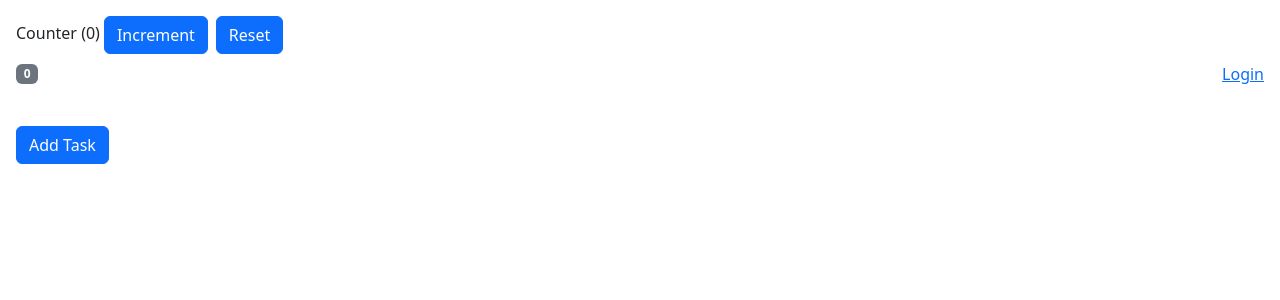
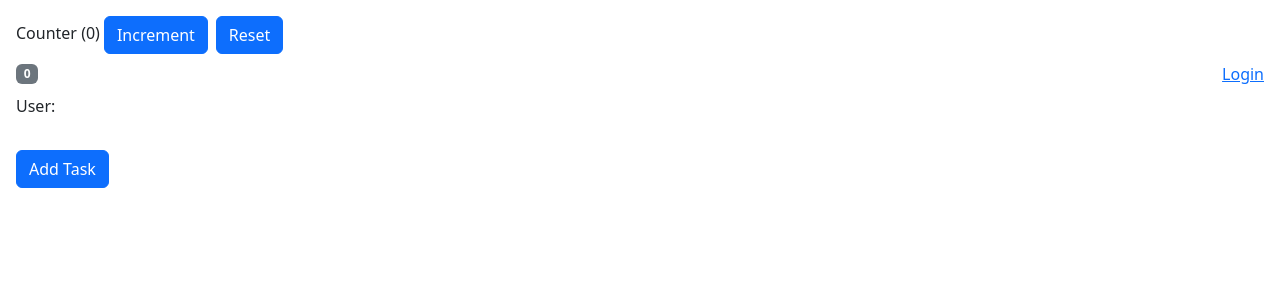
Before and after one commit to Kebhino/react-course-part2-starter-main, a React (Vite) app: page / in a window 1280 px wide. Shown: the top 300 px of the page. Built offline with nearby package versions, Linux system fonts and the light colour scheme.

Commit message:
Zustand Login

```diff
--- a/src/state-management/tasks/TaskList.tsx
+++ b/src/state-management/tasks/TaskList.tsx
@@ -11,7 +11,7 @@ const TaskList = () => {
 
   return (
     <>
-      <p>{user}</p>
+      <p>User: {user}</p>
       <button
         onClick={() =>
           dispatch({
```
